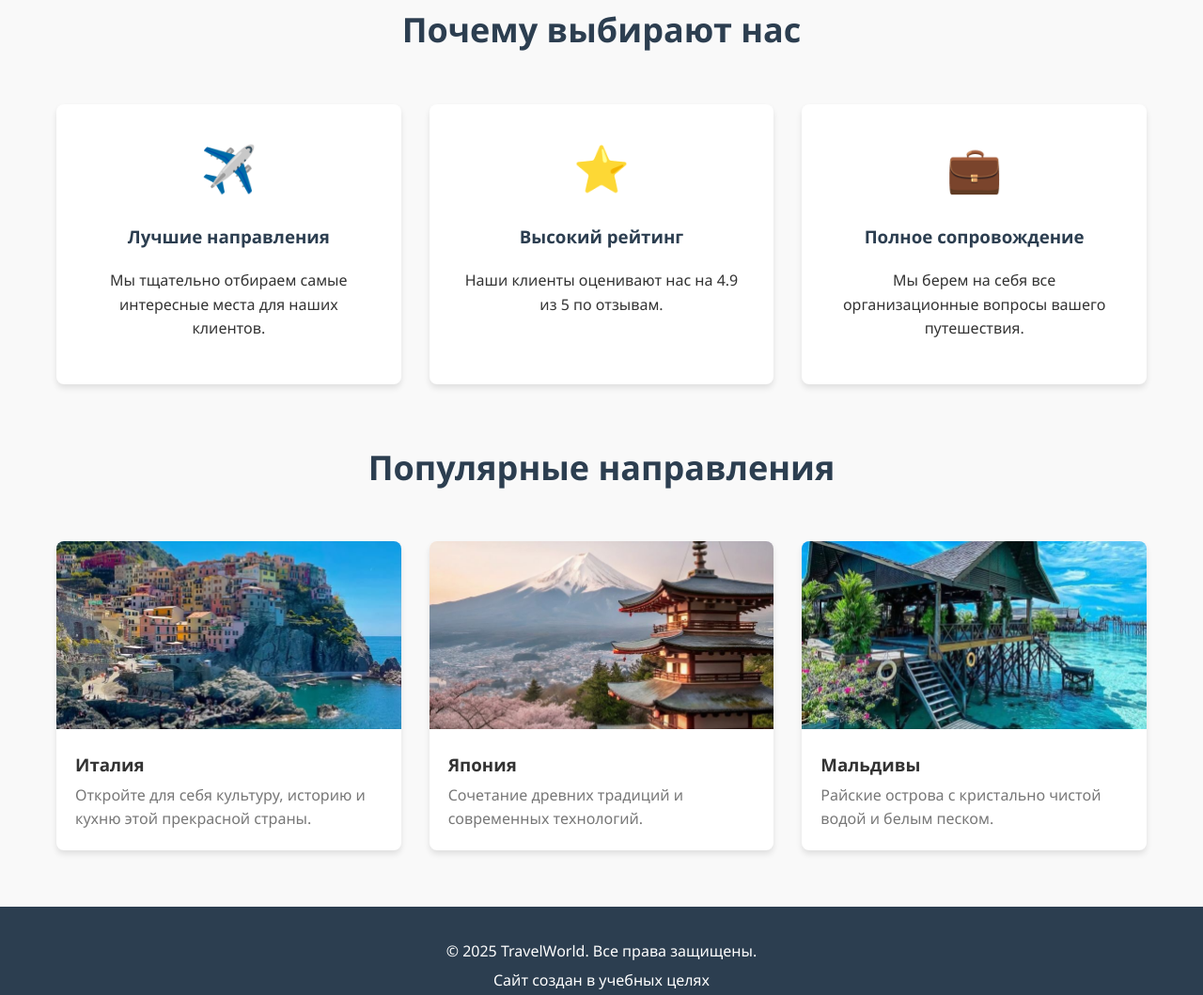
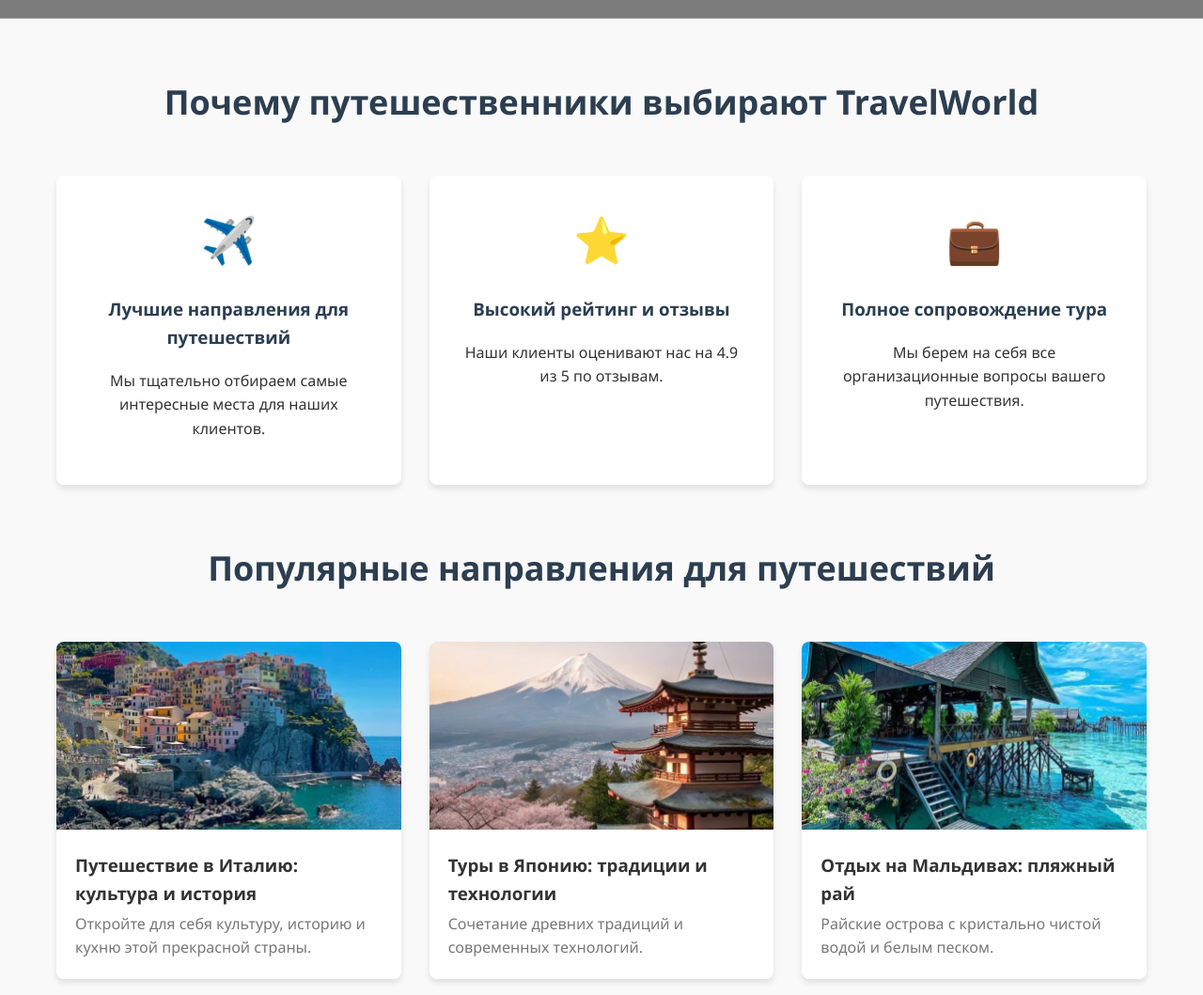
Before and after one commit to kucherovaks/travel, a plain HTML site: page index.html in a window 1280 px wide. Shown: the part 566-1625 px from the top of the page at 94% size. Drawn offline with nearby package versions, Linux system fonts and the light colour scheme.

Commit message:
Update index.html

```diff
--- a/index.html
+++ b/index.html
@@ -30,7 +30,8 @@
     <main>
         <section class="hero">
             <div class="container">
-                <h1 class="hero-title">Откройте для себя мир путешествий</h1>
+                <!-- H1 - главный заголовок страницы -->
+                <h1 class="hero-title">TravelWorld: Туры и путешествия по всему миру 2025</h1>
                 <p class="hero-subtitle">Исследуйте самые красивые места на планете с нашими турами</p>
                 <a href="destinations.html" class="btn">Посмотреть направления</a>
             </div>
@@ -38,21 +39,23 @@
 
         <section class="features">
             <div class="container">
-                <h2 class="section-title">Почему выбирают нас</h2>
+                <!-- H2 - основные разделы -->
+                <h2 class="section-title">Почему путешественники выбирают TravelWorld</h2>
                 <div class="features-grid">
                     <div class="feature-card">
                         <div class="feature-icon">✈️</div>
-                        <h3>Лучшие направления</h3>
+                        <!-- H3 - подразделы внутри секции -->
+                        <h3>Лучшие направления для путешествий</h3>
                         <p>Мы тщательно отбираем самые интересные места для наших клиентов.</p>
                     </div>
                     <div class="feature-card">
                         <div class="feature-icon">⭐</div>
-                        <h3>Высокий рейтинг</h3>
+                        <h3>Высокий рейтинг и отзывы</h3>
                         <p>Наши клиенты оценивают нас на 4.9 из 5 по отзывам.</p>
                     </div>
                     <div class="feature-card">
                         <div class="feature-icon">💼</div>
-                        <h3>Полное сопровождение</h3>
+                        <h3>Полное сопровождение тура</h3>
                         <p>Мы берем на себя все организационные вопросы вашего путешествия.</p>
                     </div>
                 </div>
@@ -61,21 +64,23 @@
 
         <section class="popular-destinations">
             <div class="container">
-                <h2 class="section-title">Популярные направления</h2>
+                <!-- H2 - еще один основной раздел -->
+                <h2 class="section-title">Популярные направления для путешествий</h2>
                 <div class="destinations-preview">
                     <div class="destination-preview">
-                        <img src="images/и3.jpg" alt="Италия">
-                        <h3>Италия</h3>
+                        <img src="images/и3.jpg" alt="Колизей в Риме, Италия - древний амфитеатр">
+                        <!-- H3 - подразделы направления -->
+                        <h3>Путешествие в Италию: культура и история</h3>
                         <p>Откройте для себя культуру, историю и кухню этой прекрасной страны.</p>
                     </div>
                     <div class="destination-preview">
-                        <img src="images/я3.jpeg" alt="Япония">
-                        <h3>Япония</h3>
+                        <img src="images/я3.jpeg" alt="Храм в Киото, Япония - традиционная японская архитектура">
+                        <h3>Туры в Японию: традиции и технологии</h3>
                         <p>Сочетание древних традиций и современных технологий.</p>
                     </div>
                     <div class="destination-preview">
-                        <img src="images/м2.jpeg" alt="Мальдивы">
-                        <h3>Мальдивы</h3>
+                        <img src="images/м2.jpeg" alt="Пляж на Мальдивах - белый песок и бирюзовая вода">
+                        <h3>Отдых на Мальдивах: пляжный рай</h3>
                         <p>Райские острова с кристально чистой водой и белым песком.</p>
                     </div>
                 </div>
```
